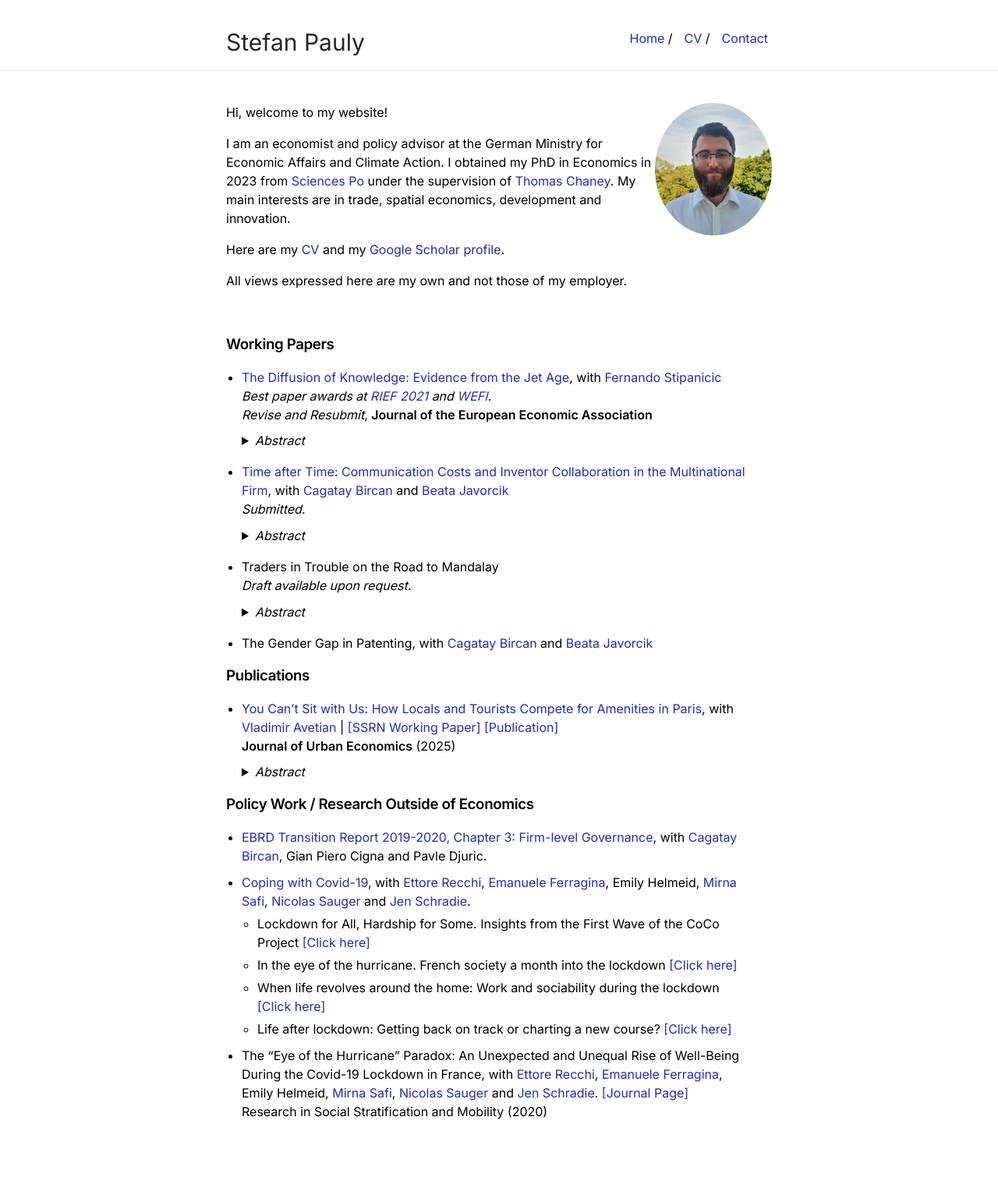
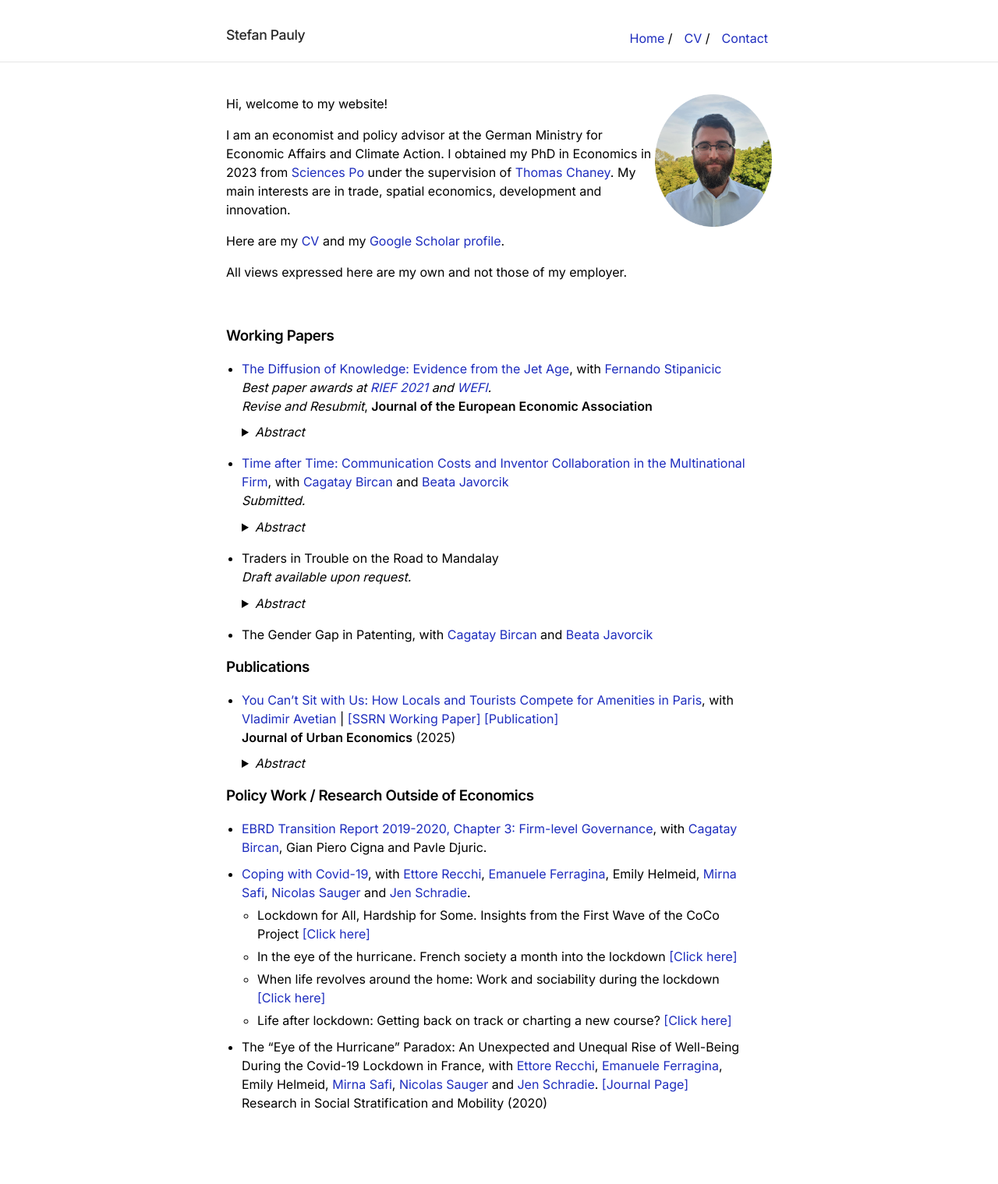
Before and after one commit to paustefa/paustefa.github.io, a Jekyll site: the page built from index.md, in a window 1280 px wide. Shown: the whole page at 78% size. Built offline with Jekyll 4.4.1, drawn with Linux system fonts in a browser that asks for light colours.

Commit message:
Add author name styles and adjust container padding
Added styling for author name and adjusted container padding.

```diff
--- a/css/main.scss
+++ b/css/main.scss
@@ -44,6 +44,12 @@ li {
   margin-bottom: 0.2rem;
 }
 
+#author-name {
+  font-size: 1.1rem;
+  font-weight: 500;
+  letter-spacing: -0.02em;
+}
+
 /* Reduce page padding (BIG effect) */
 .container, .wrapper, main {
   padding-top: 1rem;
```
